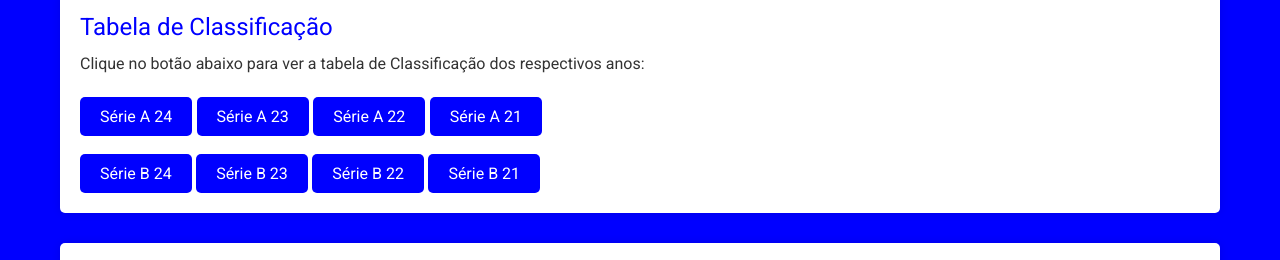
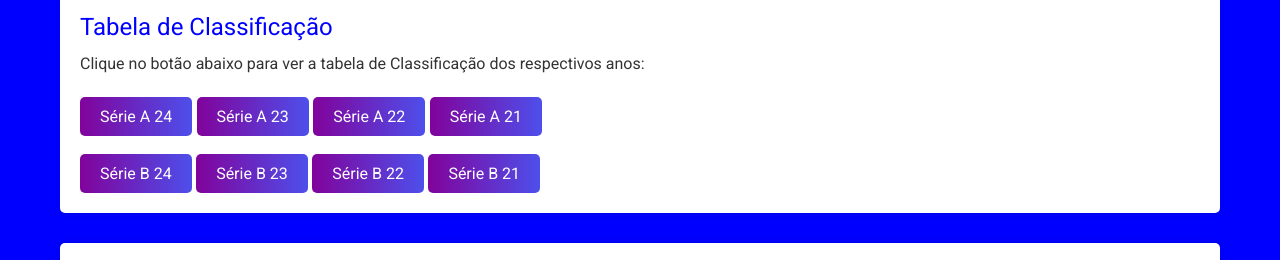
Before and after one commit to zxnuz/Brasileirao, a plain HTML site: page ZANUZ.html in a window 1280 px wide. Shown: the part 114-374 px from the top of the page. Drawn offline with Linux system fonts and the light colour scheme.

Commit message:
Update ZANUZ.html
Alterando cor do button

```diff
--- a/ZANUZ.html
+++ b/ZANUZ.html
@@ -89,7 +89,7 @@
 
         .button {
             display: inline-block;
-            background-color: blue;
+            background: linear-gradient(to right, #81039B, #4E4FEB);
             color: white;
             padding: 10px 20px;
             text-decoration: none;
```
